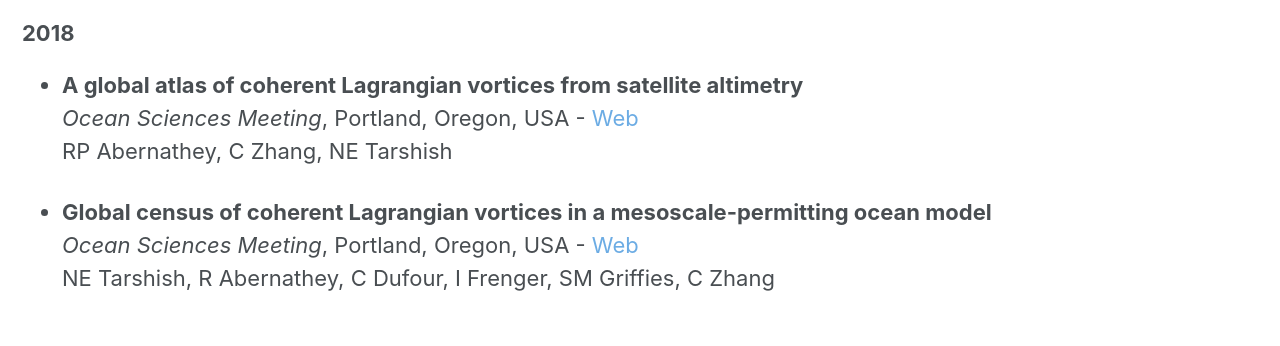
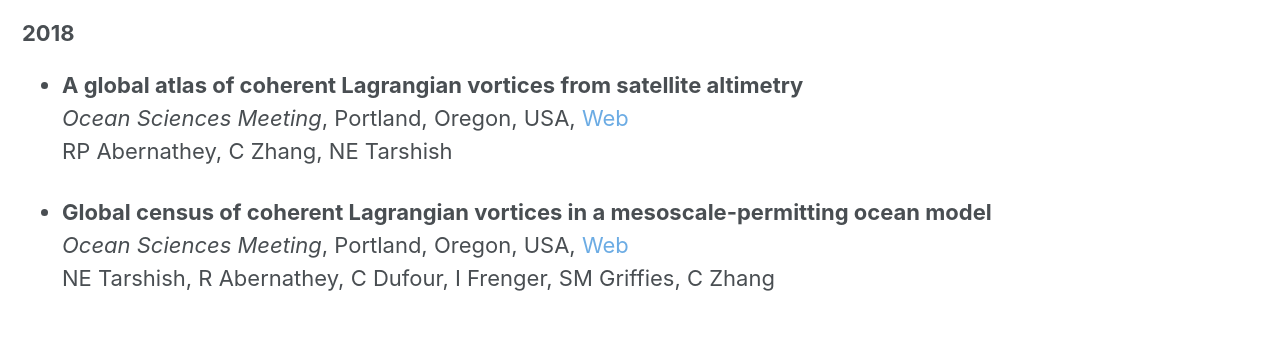
Before and after one commit to ci-zhang/ci-zhang.github.io, a Jekyll site: the page built from _pages/abstracts.md, in a window 1280 px wide. Shown: the part 209-555 px from the top of the page. Built offline with Jekyll 4.4.1, drawn with Linux system fonts in a browser that asks for light colours; nearby versions of some CDN libraries; a style sheet for code colours, icons or effects is not loaded.

```diff
--- a/_pages/abstracts.md
+++ b/_pages/abstracts.md
@@ -8,12 +8,12 @@ layout: space
 ### 2018
 
 *  **A global atlas of coherent Lagrangian vortices from satellite altimetry**
-   *Ocean Sciences Meeting*, Portland, Oregon, USA - [Web][w1]
+   *Ocean Sciences Meeting*, Portland, Oregon, USA, [Web][w1]
    RP Abernathey, C Zhang, NE Tarshish
 
    [w1]: https://agu.confex.com/agu/os18/preliminaryview.cgi/Paper320231.html
 *  **Global census of coherent Lagrangian vortices in a mesoscale-permitting ocean model**
-   *Ocean Sciences Meeting*, Portland, Oregon, USA - [Web][w2]
+   *Ocean Sciences Meeting*, Portland, Oregon, USA, [Web][w2]
    NE Tarshish, R Abernathey, C Dufour, I Frenger, SM Griffies, C Zhang
 
    [w2]: https://agu.confex.com/agu/os18/preliminaryview.cgi/Paper321716.html
```
Also changed, not shown: _pages/papers.md (+1 -1 lines).
